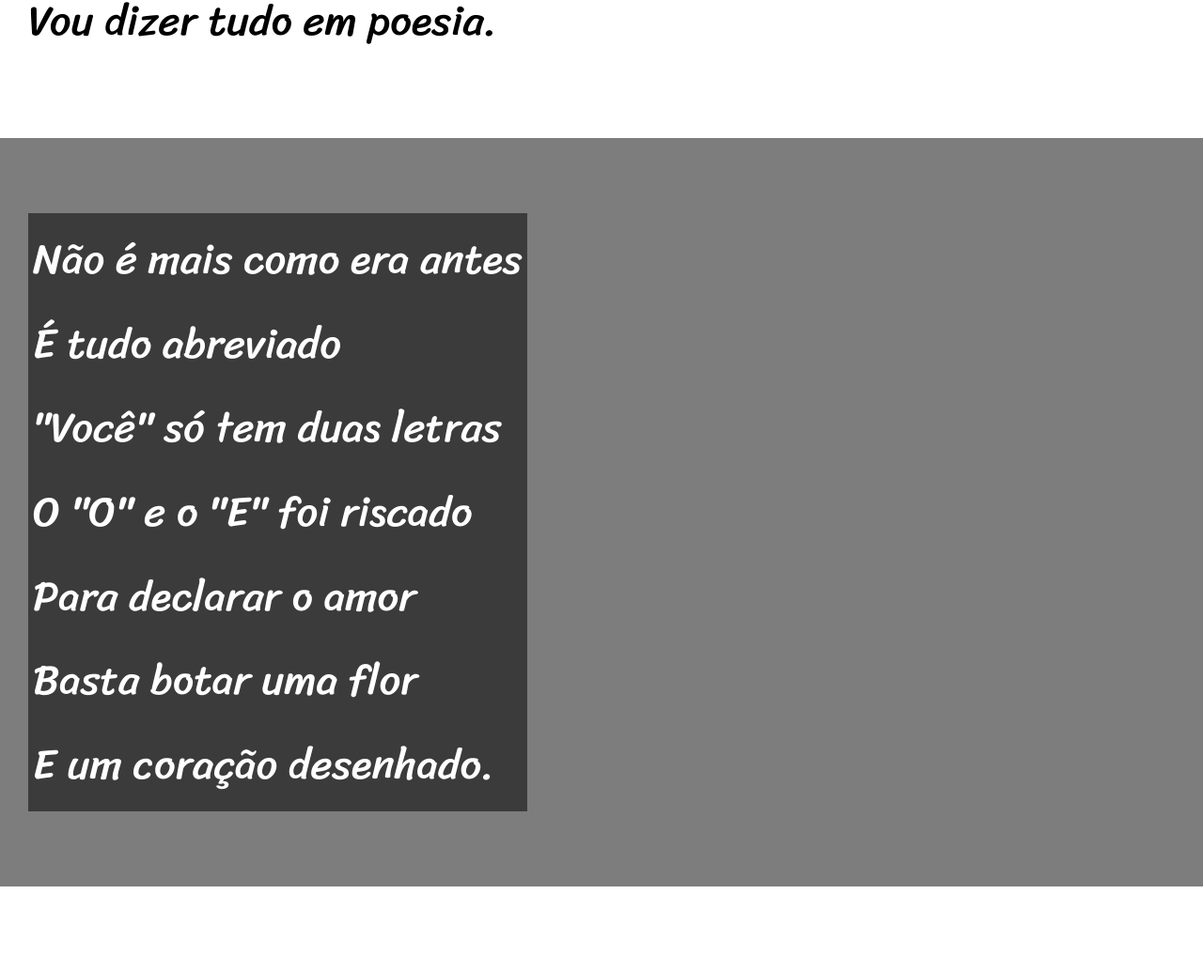
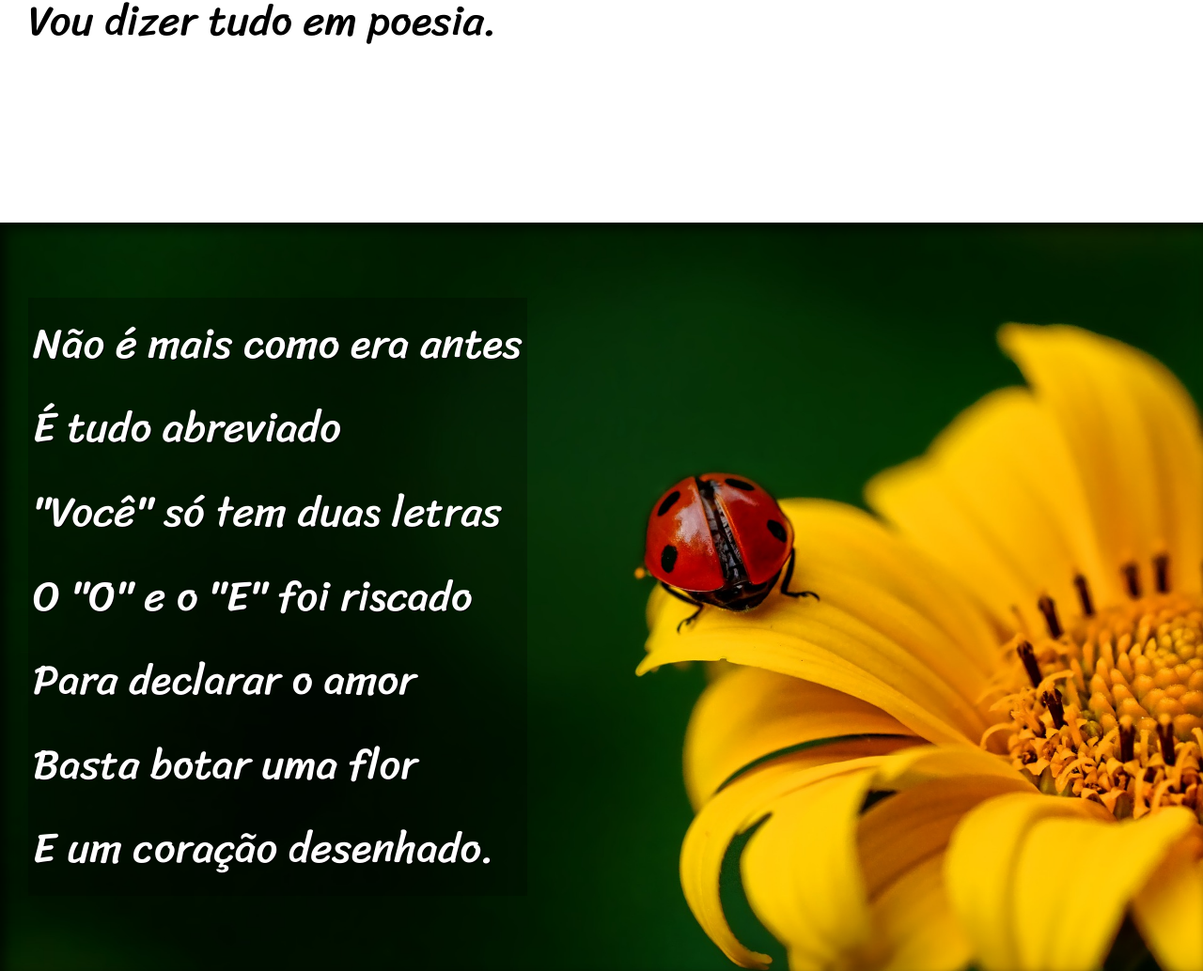
Before and after one commit to JoaoSantosJHX/html-css, a plain HTML site: page desafios/d012/index.html in a window 1280 px wide. Shown: the part 900-1934 px from the top of the page at 94% size. Drawn offline with Linux system fonts and the light colour scheme.

Commit message:
site finalizado

```diff
--- a/desafios/d012/index.html
+++ b/desafios/d012/index.html
@@ -26,7 +26,7 @@
         </p>
     </section>
 
-    <section class="imagem">
+    <section class="imagem" id="img01">
         <p>
             Não é mais como era antes<br>
             É tudo abreviado<br>
@@ -57,7 +57,7 @@
         </p>
     </section>
 
-    <section class="imagem">
+    <section class="imagem" id="img02">
         <p>
             Tenho saudade das cartas<br>
             Escritas com a própria mão<br>
--- a/desafios/d012/style.css
+++ b/desafios/d012/style.css
@@ -54,6 +54,10 @@
     font-family: var(--fonte3);
     font-size: 3.5vw;
 }
+
+section > p {
+    padding-bottom: 2em;
+}
 section.normal {
     background-color: white;
     color: black;
@@ -63,12 +67,27 @@
 section.imagem {
     background-color: rgba(5, 5, 5, 0.265);
     color: white;
+    box-shadow: inset 6px 6px 13px 0px rgba(0, 0, 0, 0.694);
+    background-size: cover;
+    background-attachment: fixed;
 }
 
 section.imagem > p {
-    background-color: rgba(0, 0, 0, 0.53);
     display: inline-block;
     padding: 5px;
+    background-color: rgba(0, 0, 0, 0.258);
+    text-shadow: 1px 1px 0px black;
+}
+
+section#img01 {
+    background-image: url('../d012/imagens/background001.jpg');
+    background-position: right center;
+
+}
+
+section#img02 {
+    background-image: url('../d012/imagens/background002.jpg');
+
 }
 
 footer {
```
